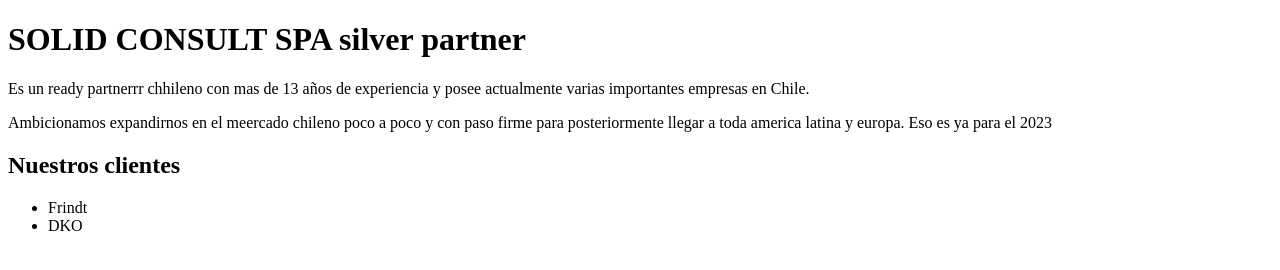
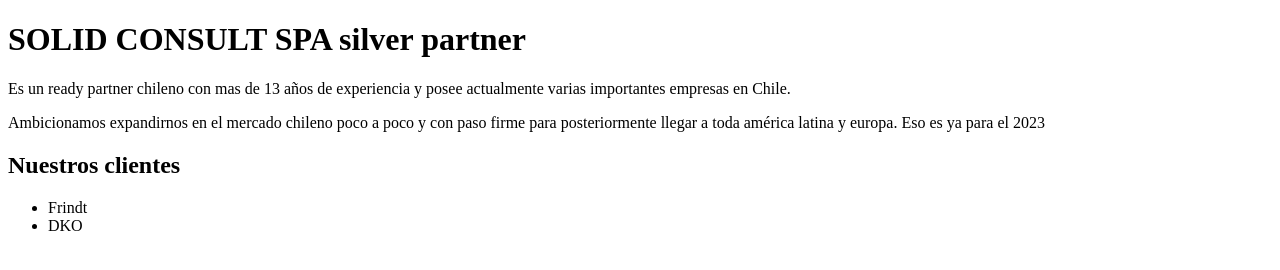
Before and after one commit to Solid-SPA/TESTRR, a plain HTML site: page index.html in a window 1280 px wide. Drawn offline with Linux system fonts and the light colour scheme.

Commit message:
[Fix], corregir errores ortograficos

```diff
--- a/index.html
+++ b/index.html
@@ -9,8 +9,8 @@
 <body>
     <div>
         <h1>SOLID CONSULT SPA silver partner</h1>
-        <p>Es un ready partnerrr chhileno con mas de 13 años de experiencia y posee actualmente varias importantes empresas en Chile.</p>
-        <p>Ambicionamos expandirnos en el meercado chileno poco a poco y con paso firme para posteriormente llegar a toda america latina y europa. Eso es ya para el 2023</p>
+        <p>Es un ready partner chileno con mas de 13 años de experiencia y posee actualmente varias importantes empresas en Chile.</p>
+        <p>Ambicionamos expandirnos en el mercado chileno poco a poco y con paso firme para posteriormente llegar a toda américa latina y europa. Eso es ya para el 2023</p>
     </div>
     <h2>Nuestros clientes</h2>
     <ul>
```
